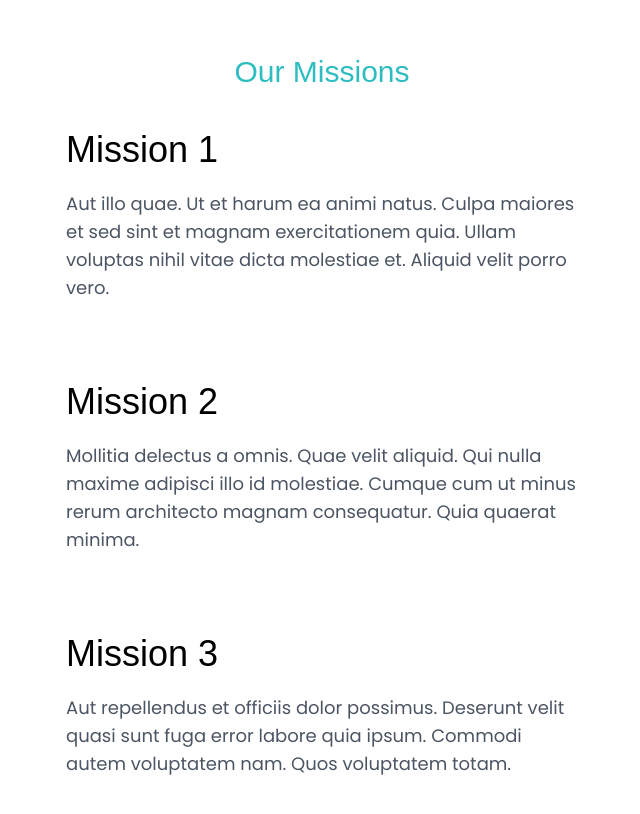
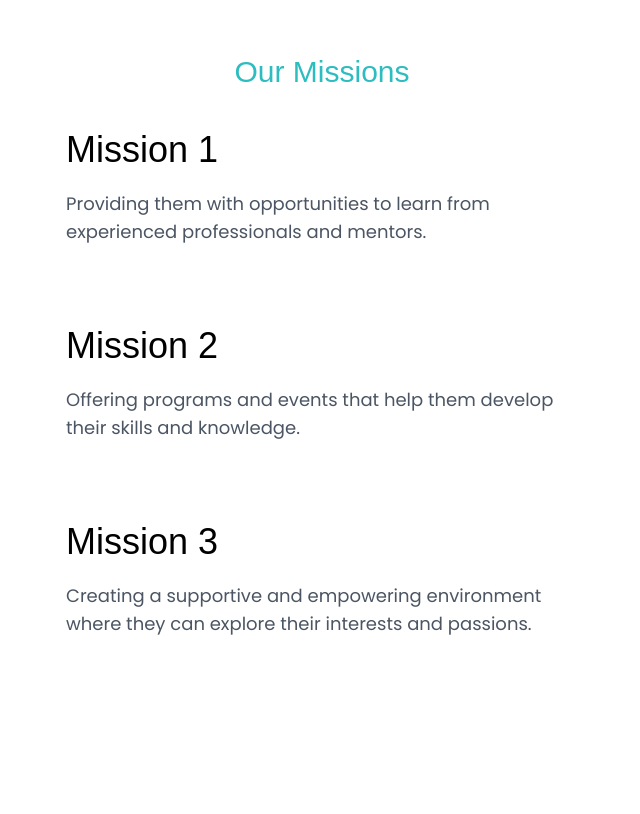
Before and after one commit to ImpressiveCommunity/IC-website, a Next.js app: page /OurMission in a window 1280 px wide. Shown: the part 106-920 px from the top of the page, without its empty margins (318-958 px from the left). Built offline with nearby package versions, Linux system fonts and the light colour scheme; a web font is replaced by a local one.

Commit message:
Update content.js

```diff
--- a/src/pages/about_us/content.js
+++ b/src/pages/about_us/content.js
@@ -10,10 +10,7 @@ Vision Title
 
 export const vision_detail = `
 
-Anim aute id magna aliqua ad ad non deserunt sunt. Qui irure
-qui lorem cupidatat commodo. Elit sunt amet fugiat veniam
-occaecat fugiat aliqua. Anim aute id magna aliqua ad ad non
-deserunt sunt. Qui irure qui lorem cupidatat commodo.
+We envision a world where all high school students are well-prepared for the next chapter of their lives. We believe that every student has the potential to succeed, and we are committed to providing them with the resources and support they need to achieve their goals.
 
 `;
 
@@ -21,47 +18,41 @@ export const missions = [
   {
     name: "Mission 1",
     description:
-      "Aut illo quae. Ut et harum ea animi natus. Culpa maiores et sed sint et magnam exercitationem quia. Ullam voluptas nihil vitae dicta molestiae et. Aliquid velit porro vero.",
+      "Providing them with opportunities to learn from experienced professionals and mentors.",
   },
   {
     name: "Mission 2",
     description:
-      "Mollitia delectus a omnis. Quae velit aliquid. Qui nulla maxime adipisci illo id molestiae. Cumque cum ut minus rerum architecto magnam consequatur. Quia quaerat minima.",
+      "Offering programs and events that help them develop their skills and knowledge.",
   },
   {
     name: "Mission 3",
     description:
-      "Aut repellendus et officiis dolor possimus. Deserunt velit quasi sunt fuga error labore quia ipsum. Commodi autem voluptatem nam. Quos voluptatem totam.",
+      "Creating a supportive and empowering environment where they can explore their interests and passions.",
   },
 ];
 
 export const value_detail = `
 
-Lorem ipsum dolor sit amet consect adipisicing elit. Possimus magnam
-voluptatum cupiditate veritatis in accusamus quisquam.
+Our value is equity, excellence, and empowerment. They are all important for helping high school students prepare for their future. By providing all students with access to high-quality programs and resources, by offering them opportunities to learn from experienced professionals, and by empowering them to reach their full potential, you can make a real difference in their lives.
 
 `;
 
 export const values_list = [
   {
-    name: "Value 1",
+    name: "Equity",
     description:
-      "Aut illo quae. Ut et harum ea animi natus. Culpa maiores et sed sint et magnam exercitationem quia. Ullam voluptas nihil vitae dicta molestiae et. Aliquid velit porro vero.",
+      "We believe that equity is essential for student success. This means that we are committed to creating a community where all students feel safe, supported, and valued. We also believe that all students should have access to the resources and opportunities they need to succeed, regardless of their background or circumstances.",
   },
   {
-    name: "Value 2",
+    name: "Excellence",
     description:
-      "Mollitia delectus a omnis. Quae velit aliquid. Qui nulla maxime adipisci illo id molestiae. Cumque cum ut minus rerum architecto magnam consequatur. Quia quaerat minima.",
+      "We strive to provide our students with the best possible education. This means that we offer a rigorous and challenging academic curriculum that is aligned with state and national standards. We also provide students with access to a variety of extracurricular activities and programs that help them develop their interests and talents.",
   },
   {
-    name: "Value 3",
+    name: "Empowerment",
     description:
-      "Aut repellendus et officiis dolor possimus. Deserunt velit quasi sunt fuga error labore quia ipsum. Commodi autem voluptatem nam. Quos voluptatem totam.",
-  },
-  {
-    name: "Value 4",
-    description:
-      "Magnam provident veritatis odit. Vitae eligendi repellat non. Eum fugit impedit veritatis ducimus. Non qui aspernatur laudantium modi. Praesentium rerum error deserunt harum.",
+      "We believe that students are capable of great things. We empower them to reach their full potential by providing them with opportunities to take on leadership roles, make decisions, and solve problems. We also encourage students to explore their interests and passions, and we provide them with the support they need to achieve their goals.",
   },
 ];
 
```
